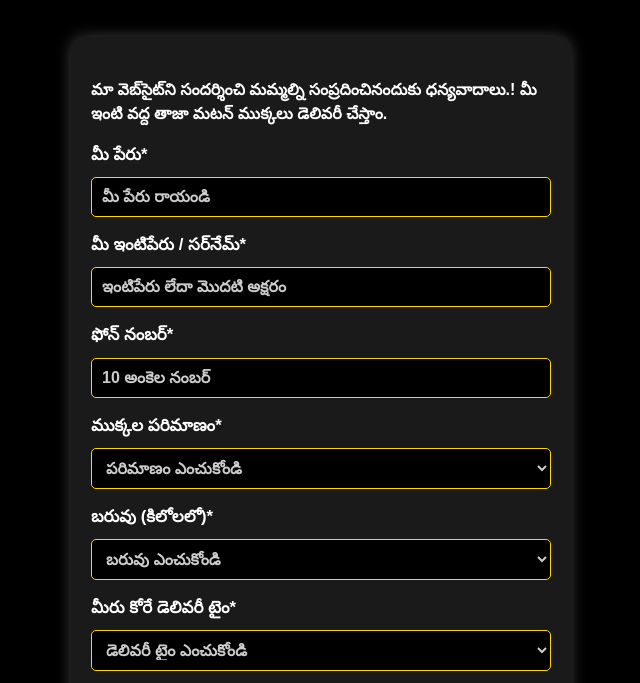
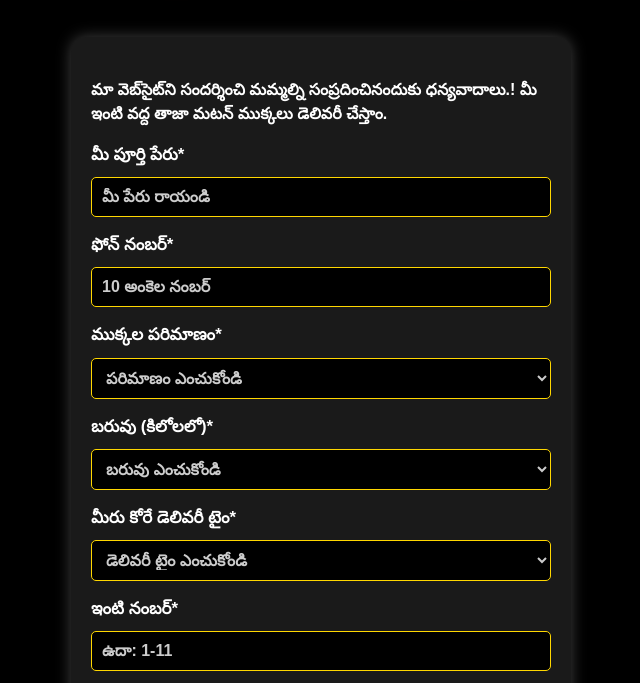
Before and after one commit to NlrLokesh/Mutton-Orders, a plain HTML site: page telugu.html in a window 1280 px wide. Shown: the part 115-798 px from the top of the page, without its empty margins (319-959 px from the left). Drawn offline with Linux system fonts and the light colour scheme.

Commit message:
Update telugu.html

```diff
--- a/telugu.html
+++ b/telugu.html
@@ -213,11 +213,9 @@
     <p><strong>మా వెబ్‌సైట్‌ని సందర్శించి మమ్మల్ని సంప్రదించినందుకు ధన్యవాదాలు.! మీ ఇంటి వద్ద తాజా మటన్ ముక్కలు డెలివరీ చేస్తాం.</strong></p>
 
     <form id="orderForm">
-      <label>మీ పేరు*</label>
-      <input type="text" name="First Name" placeholder="మీ పేరు రాయండి" required />
+      <label>మీ పూర్తి పేరు*</label>
+      <input type="text" name="Full Name" placeholder="మీ పేరు రాయండి" required />
 
-      <label>మీ ఇంటిపేరు / సర్‌నేమ్*</label>
-      <input type="text" name="Last Name" placeholder="ఇంటిపేరు లేదా మొదటి అక్షరం" required />
 
       <label>ఫోన్ నంబర్*</label>
       <input type="tel" name="Phone Number" placeholder="10 అంకెల నంబర్" required pattern="[0-9]{10}" />
```
